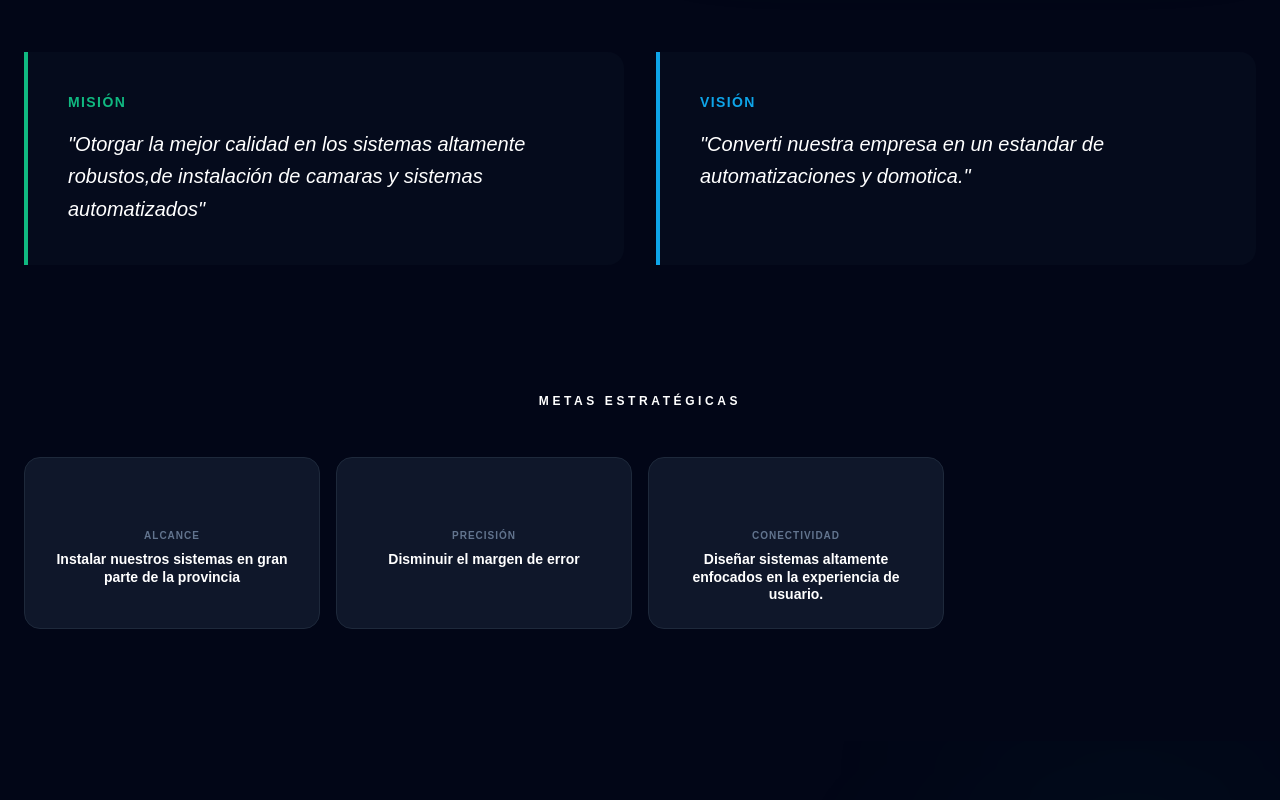
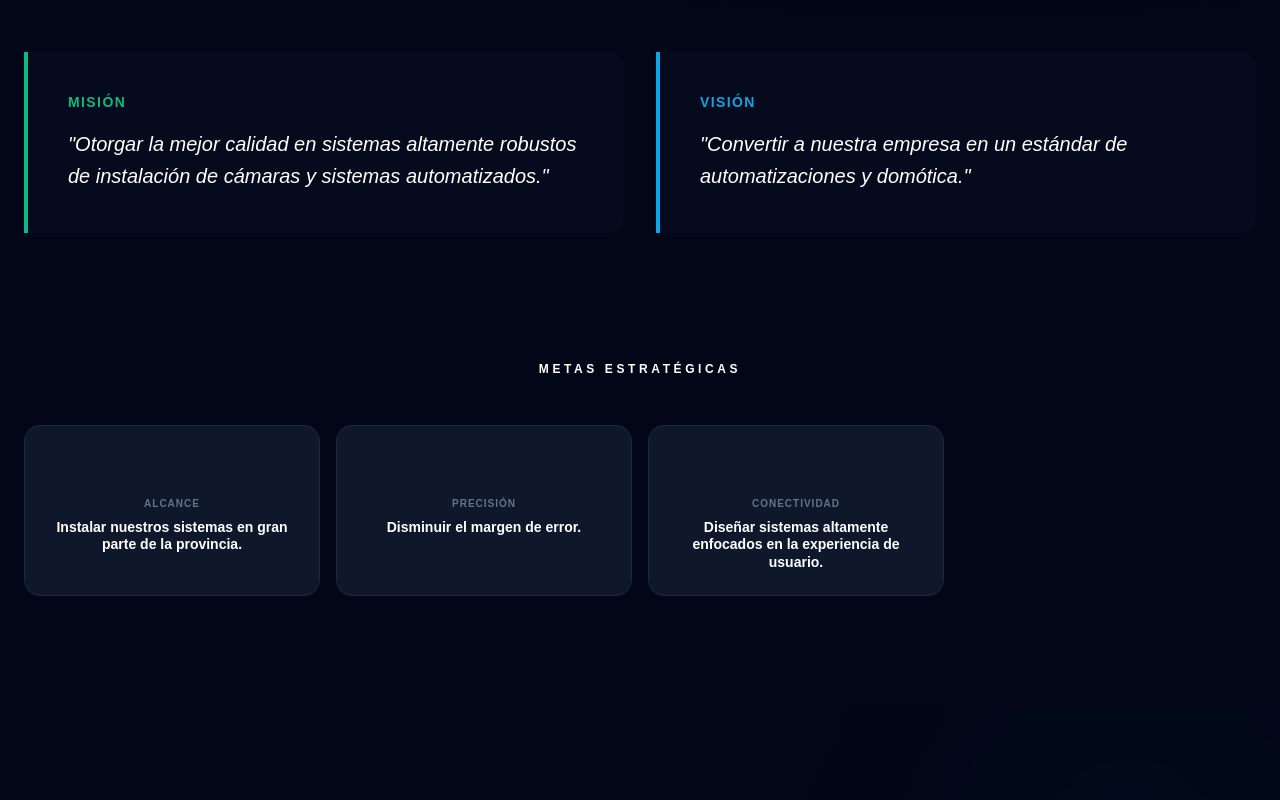
Before and after one commit to AlanBenjaDev/XIDMET-Company, a Next.js app in the folder my-app/: page / in a window 1280 px wide. Shown: the part 1340-2140 px from the top of the page. Built offline with nearby package versions, Linux system fonts and the light colour scheme; some icons are missing.

Commit message:
fix ortograpichs error

```diff
--- a/my-app/components/Performance.tsx
+++ b/my-app/components/Performance.tsx
@@ -1,28 +1,35 @@
 'use client'
 import { motion } from 'framer-motion'
-
 import { useLanguage } from '@/components/TranslateButton'
 
 export default function Performance() {
-  const { t } = useLanguage();
+  const { t, idioma } = useLanguage();
 
   const standards = [
     {
-      label: t.performance.kpi1Titulo, // "Disponibilidad del Sistema"
+      label: t.performance.kpi1Titulo,
       value: '99.9%',
-      desc: t.performance.kpi1Texto // "Garantizamos que tus automatizaciones..."
+      desc: t.performance.kpi1Texto
     },
     {
-      label: t.performance.kpi2Titulo, // "Tiempo de Respuesta"
+      label: t.performance.kpi2Titulo,
       value: '< 1s',
-      desc: t.performance.kpi2Texto // "Latencia mínima en el control..."
+      desc: t.performance.kpi2Texto
     },
     {
-      label: t.performance.kpi3Titulo, // "Eficiencia Energética"
+      label: t.performance.kpi3Titulo,
       value: '-35%',
-      desc: t.performance.kpi3Texto // "Reducción promedio en el consumo..."
+      desc: t.performance.kpi3Texto
     },
   ]
+
+  // Lógica limpia de separación según el idioma activo
+  const separador = idioma === 'en' ? ' for ' : ' para ';
+  const partesTitulo = t.performance.titulo.split(separador);
+
+  const primeraParte = partesTitulo[0];
+  // Si por alguna razón el split falla, usamos por defecto la segunda mitad original
+  const segundaParte = partesTitulo[1] || (idioma === 'en' ? 'total control without failures.' : 'un control total sin fallas.');
 
   return (
     <section id="resultados" className="py-24 bg-[#020617] text-white overflow-hidden">
@@ -45,9 +52,9 @@ export default function Performance() {
             whileInView={{ y: 0, opacity: 1 }}
             className="text-3xl md:text-5xl font-light mt-4 tracking-tight leading-tight"
           >
-            {t.performance.titulo.split(" para ")[0]} para <br />
+            {primeraParte} {separador} <br />
             <span className="font-bold text-[#34d399]">
-              para {t.performance.titulo.split(" para ")[1] || t.performance.titulo}
+              {segundaParte}
             </span>
           </motion.h2>
         </div>
@@ -98,7 +105,7 @@ export default function Performance() {
           <div className="px-4 py-2 bg-[#10b981]/10 rounded-full border border-[#10b981]/20 flex items-center gap-2">
             <div className="w-2 h-2 bg-[#10b981] animate-pulse rounded-full" />
             <span className="text-[10px] text-[#10b981] uppercase tracking-widest font-bold">
-              {t.cta.subtitulo} {/* "Monitoreo Activo" / "Active Monitoring" */}
+              {t.cta.subtitulo}
             </span>
           </div>
         </motion.div>
--- a/my-app/components/Proyects.tsx
+++ b/my-app/components/Proyects.tsx
@@ -40,7 +40,7 @@ export default function Projects() {
           >
             {t.proyectos.titulo.replace("Éxito.", "")}
             <span className="text-[#0ea5e9]">
-              {t.proyectos.titulo.includes("Éxito.") ? "Éxito." : "Success Stories."}
+              {t.proyectos.titulo.includes("Éxito.") ? "Éxito." : ""}
             </span>
           </motion.h2>
         </div>
--- a/my-app/components/TranslateButton.tsx
+++ b/my-app/components/TranslateButton.tsx
@@ -2,7 +2,9 @@
 
 import React, { createContext, useContext, useState, useEffect } from "react";
 
-
+// =========================================================================
+// 1. DICCIONARIO GLOBAL CON TODO EL COPY DE XIDMET COMPANY
+// =========================================================================
 export const diccionario = {
   es: {
     nav: {
@@ -16,7 +18,7 @@ export const diccionario = {
       tagline: "Tu entorno, inteligente y seguro.",
       descripcion: "Expertos en automatización electrónica, eléctrica y seguridad integral. Sistemas de alta calidad, simples de usar y diseñados para crecer con vos.",
       btnSoluciones: "Nuestras Soluciones",
-      btnContacto: "Contactar un técnico",
+      btnContacto: "Contactar a un técnico",
       boton: "Soporte Técnico"
     },
     about: {
@@ -24,14 +26,14 @@ export const diccionario = {
       titulo: "Soluciones inteligentes para desafíos reales",
       descripcion: "En Xidmet Company transformamos espacios convencionales en infraestructuras autónomas. Fusionamos electrónica avanzada, seguridad de vanguardia y sistemas eléctricos robustos.",
       misionTitulo: "Misión",
-      misionTexto: '"Otorgar la mejor calidad en los sistemas altamente robustos,de instalación de camaras y sistemas automatizados"',
+      misionTexto: '"Otorgar la mejor calidad en sistemas altamente robustos de instalación de cámaras y sistemas automatizados."',
       visionTitulo: "Visión",
-      visionTexto: '"Converti nuestra empresa en un estandar de automatizaciones y domotica."',
+      visionTexto: '"Convertir a nuestra empresa en un estándar de automatizaciones y domótica."',
       metasTitulo: "Metas Estratégicas",
       meta1Titulo: "Alcance",
-      meta1Texto: "Instalar nuestros sistemas en gran parte de la provincia",
+      meta1Texto: "Instalar nuestros sistemas en gran parte de la provincia.",
       meta2Titulo: "Precisión",
-      meta2Texto: "Disminuir el margen de error",
+      meta2Texto: "Disminuir el margen de error.",
       meta3Titulo: "Conectividad",
       meta3Texto: "Diseñar sistemas altamente enfocados en la experiencia de usuario."
     },
@@ -89,13 +91,13 @@ export const diccionario = {
     contacto: {
       subtitulo: "Central de Consultas",
       titulo: "Iniciá tu Transformación Técnica",
-      descripcion: "¿Listo para automatizar tu espacio en Tanti? Completa el formulario y un técnico de nuestro equipo se pondrá en contacto por WhatsApp para asesorarte.",
+      descripcion: "¿Listo para automatizar tu espacio en Tanti? Completá el formulario y un técnico de nuestro equipo se pondrá en contacto por WhatsApp para asesorarte.",
       btnEnviar: "Enviar Consulta Técnica",
       waMensaje: "Hola Xidmet Company, me interesa una solución técnica. Nombre: {name}, Email: {email}, Consulta: {message}",
       alertaExito: "¡Solicitud recibida! Conectando con nuestro centro técnico...",
       phNombre: "Nombre completo",
       phEmail: "Correo electrónico",
-      phMensaje: "Describí tu necesidad (Cámaras, iluminación, portones, etc.)"
+      phMensaje: "Describí tu necesidad (cámaras, iluminación, portones, etc.)"
     },
     footer: {
       tagline: "Sistemas automatizados, seguros y simples."
@@ -192,7 +194,7 @@ export const diccionario = {
       alertaExito: "Inquiry received! Connecting with our technical center...",
       phNombre: "Full name",
       phEmail: "Email address",
-      phMensaje: "Describe your needs (Cams, lighting, gates, etc.)"
+      phMensaje: "Describe your needs (cams, lighting, gates, etc.)"
     },
     footer: {
       tagline: "Automated, secure, and simple systems."
@@ -208,7 +210,9 @@ interface LanguageContextType {
   setIdioma: (lang: Idioma) => void;
 }
 
-
+// =========================================================================
+// 2. CONTEXTO Y PROVEEDOR GLOBAL
+// =========================================================================
 const LanguageContext = createContext<LanguageContextType | undefined>(undefined);
 
 export function LanguageProvider({ children }: { children: React.ReactNode }) {
@@ -239,7 +243,9 @@ export function useLanguage() {
   return context;
 }
 
-
+// =========================================================================
+// 3. COMPONENTE VISUAL DEL BOTÓN
+// =========================================================================
 export default function LanguageSelector() {
   const { idioma, setIdioma } = useLanguage();
 
```
